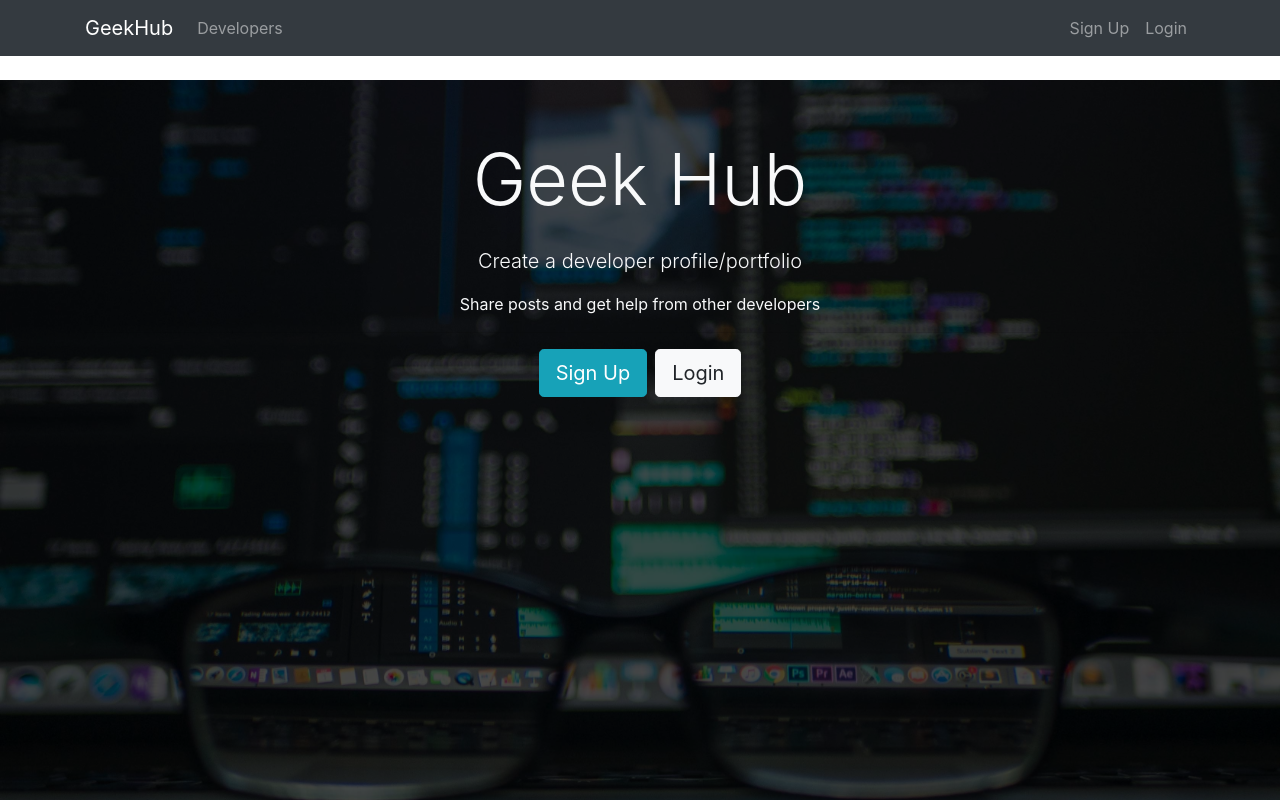
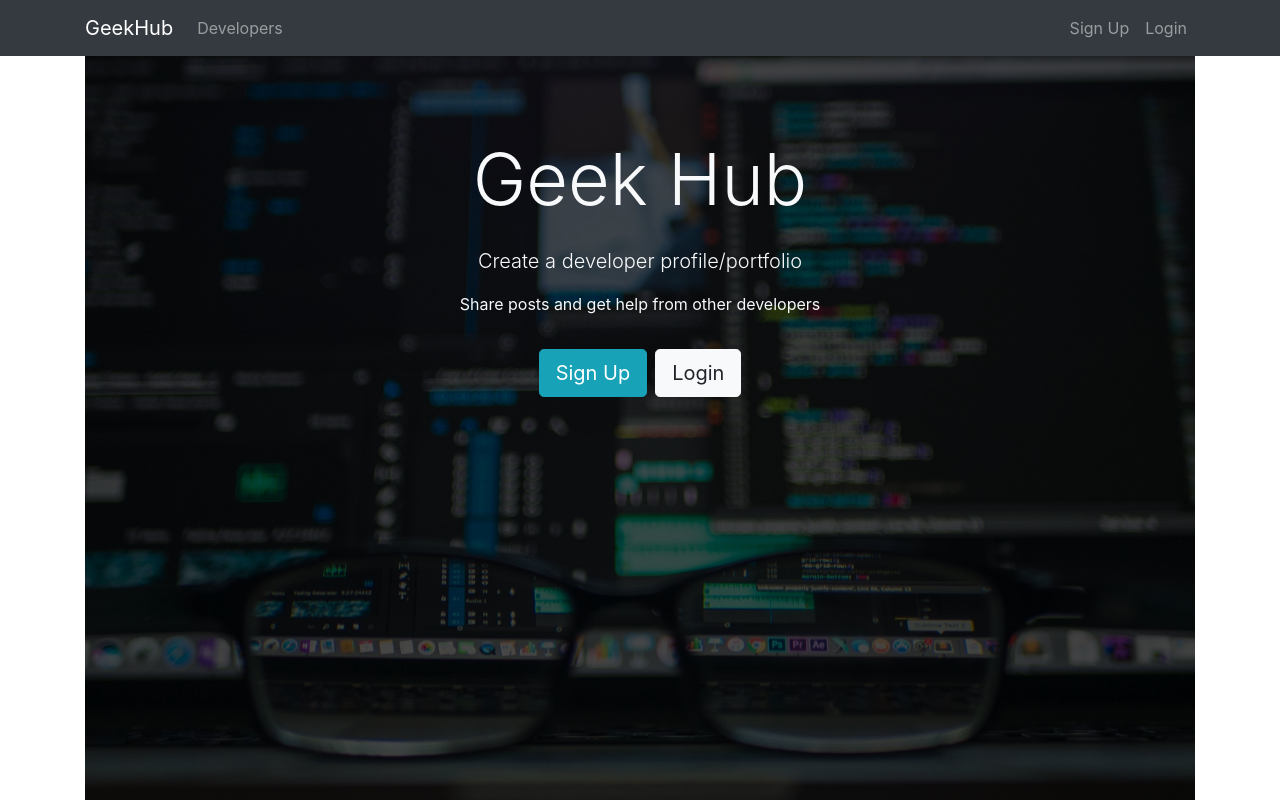
Before and after one commit to KelvinMitaki/MERN_STACK_FULL_PROJECT, a React (Create React App) app in the folder client/: page / in a window 1280 px wide. Shown: the top 800 px of the page. Built offline with nearby package versions, Linux system fonts and the light colour scheme.

Commit message:
new changes added

```diff
--- a/client/src/App.css
+++ b/client/src/App.css
@@ -38,5 +38,5 @@ img {
   color: #bbb !important;
 }
 .overflow {
-  overflow: auto;
+  width: 100%;
 }
--- a/client/src/App.js
+++ b/client/src/App.js
@@ -50,11 +50,11 @@ function App() {
       <Router>
         <div className="App">
           <Navbar />
-          <div className="overflow">
-            <Route exact path="/" component={Landing} />
-          </div>
 
           <div className="container clear-top">
+            <div className="overflow">
+              <Route exact path="/" component={Landing} />
+            </div>
             <Switch>
               <Route exact path="/register" component={Register} />
               <Route exact path="/login" component={Login} />
```
